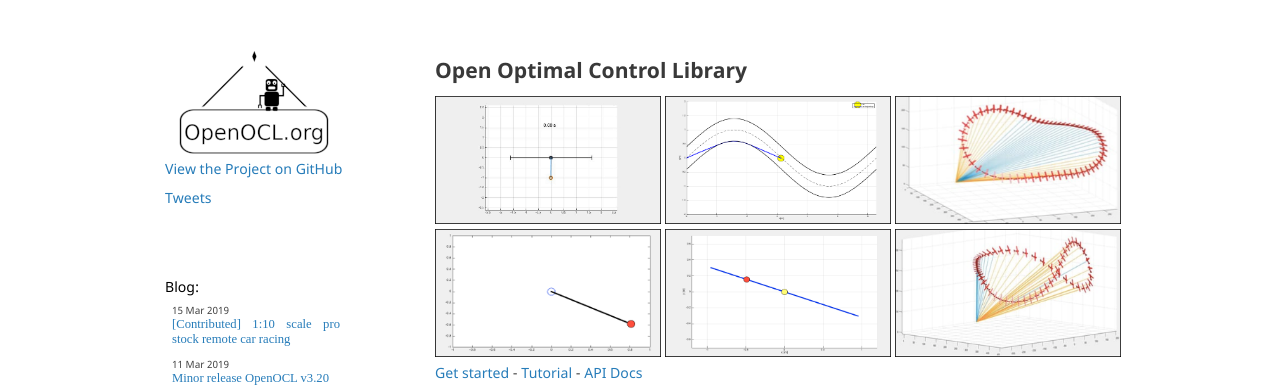
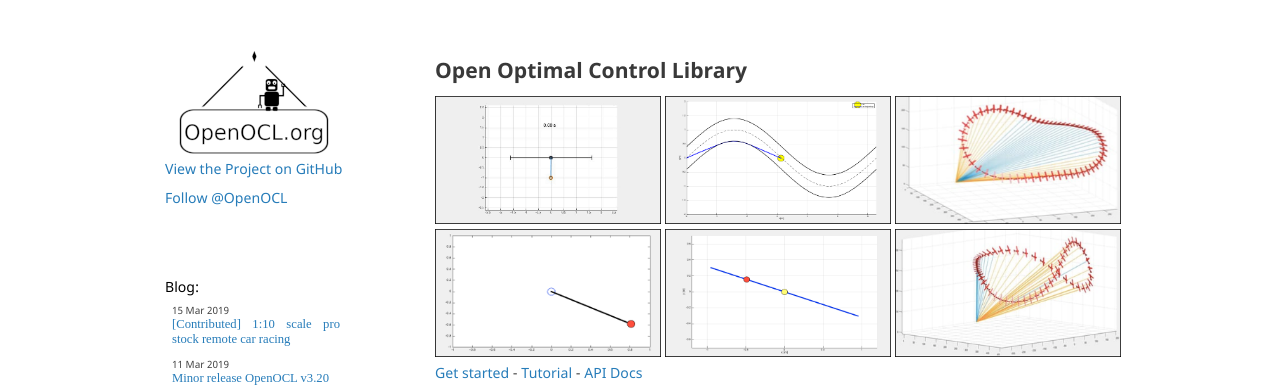
Before and after one commit to OpenOCL/openocl.github.io, a Jekyll site: the page built from index.md, in a window 1280 px wide. Shown: the top 387 px of the page. Built offline with Jekyll 4.4.1, drawn with Linux system fonts in a browser that asks for light colours; some web fonts are replaced; our own code applies the rules of GitHub Pages for plain Markdown files; comment, search, counter and statistics services are not loaded.

Commit message:
Update default.html

```diff
--- a/_layouts/default.html
+++ b/_layouts/default.html
@@ -30,7 +30,7 @@
           <p id="view-on-github"><a href="https://github.com/OpenOCL/OpenOCL">View the Project on GitHub</a></p>
 
           {% if page.title != "API documentation" %}
-          <p><a href="https://twitter.com/OpenOCL" class="twitter-follow-button" data-show-count="false">Tweets</a><script async src="https://platform.twitter.com/widgets.js" charset="utf-8"></script></p>
+          <p><a href="https://twitter.com/OpenOCL?ref_src=twsrc%5Etfw" class="twitter-follow-button" data-show-screen-name="false" data-dnt="true" data-show-count="false">Follow @OpenOCL</a><script async src="https://platform.twitter.com/widgets.js" charset="utf-8"></script></p>
           <div id="header-blog">
             <h4><a href="/blog/"> Blog: </a> </h4>
 
```
